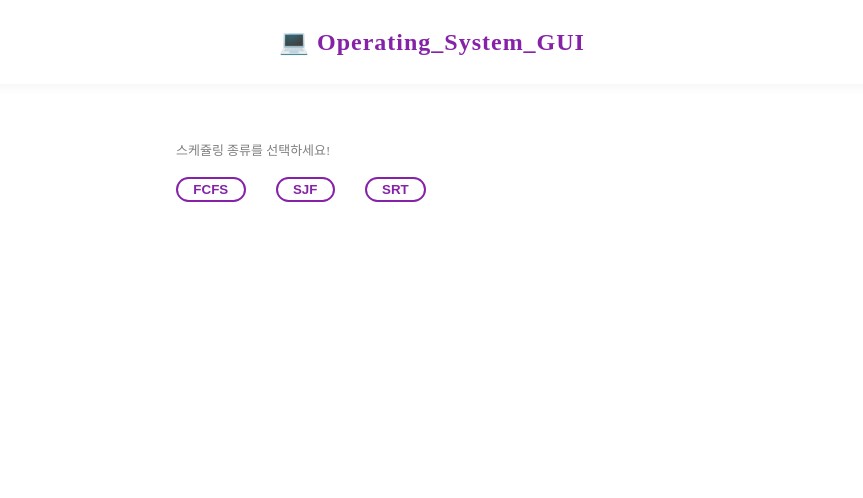
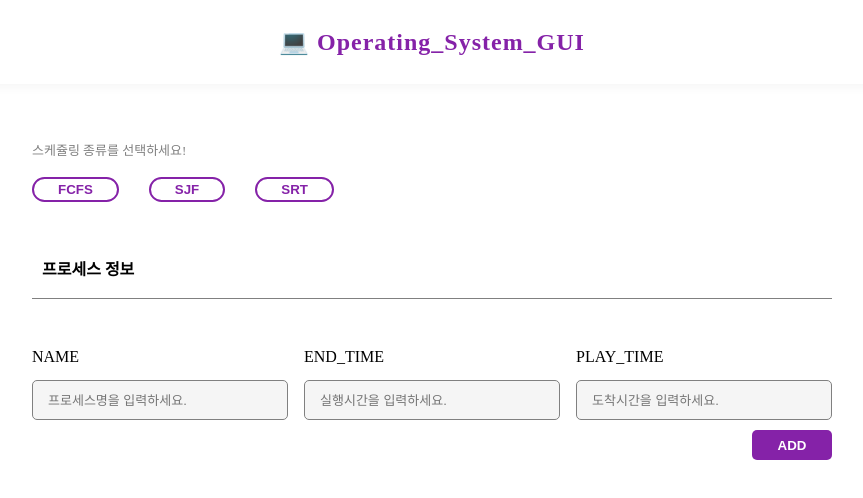
Before and after one commit to jidole02/OPERATING_SYSTEM_ALGORITHM_GUI, a React (Create React App) app: page / in a window 1280 px wide. Shown: the top 498 px of the page, without its empty margins (208-1071 px from the left). Built offline with nearby package versions, Linux system fonts and the light colour scheme.

Commit message:
[CREATE] : SUBMIN INPUT & BUTTON

```diff
--- a/src/components/addProcess/addProcess.tsx
+++ b/src/components/addProcess/addProcess.tsx
@@ -1,12 +1,16 @@
-import ScheduleSort from './scheduleSort'
-import * as s from './styles'
+import InforOfChapter from "../public/InforOfChapter";
+import ManageProcess from "./manageProcess";
+import ScheduleSort from "./scheduleSort";
+import * as s from "./styles";
 
-export default function AddProcess(){
-    return(
-        <>
-        <s.AllWrapper>
-            <ScheduleSort/>
-        </s.AllWrapper>
-        </>
-    )
+export default function AddProcess() {
+  return (
+    <>
+      <s.AllWrapper>
+        <ScheduleSort />
+        <InforOfChapter title="프로세스 정보" />
+        <ManageProcess/>
+      </s.AllWrapper>
+    </>
+  );
 }
--- /dev/null
+++ b/src/components/addProcess/manageProcess.tsx
@@ -0,0 +1,28 @@
+import { useState } from "react";
+import { ProcessData } from "../interface";
+import * as s from "./styles";
+
+export default function ManageProcess() {
+    const [data,setData] = useState<ProcessData>({
+        pname : '',
+        ptime : 0,
+        endTime : 0,
+    })
+  return (
+    <>
+      <s.FlexContainer>
+        <s.ColumnTitle>NAME</s.ColumnTitle>
+        <s.ColumnTitle>END_TIME</s.ColumnTitle>
+        <s.ColumnTitle>PLAY_TIME</s.ColumnTitle>
+      </s.FlexContainer>
+      <s.FlexContainer>
+        <s.ProcessInput placeholder="프로세스명을 입력하세요." name="pname"/>
+        <s.ProcessInput placeholder="실행시간을 입력하세요." name="ptime" type="number" />
+        <s.ProcessInput placeholder="도착시간을 입력하세요." name="endTime"type="number" />
+      </s.FlexContainer>
+      <s.FlexContainer style={{ justifyContent: "flex-end" }}>
+        <s.SubmitBtn>ADD</s.SubmitBtn>
+      </s.FlexContainer>
+    </>
+  );
+}
--- a/src/components/addProcess/styles.tsx
+++ b/src/components/addProcess/styles.tsx
@@ -2,14 +2,14 @@ import styled from "styled-components";
 import { MAIN_COLOR, PRIMARY_WIDTH } from "../../style";
 
 export const AllWrapper = styled.div`
-width:${PRIMARY_WIDTH};
-margin-top:60px;
-`
+  width: ${PRIMARY_WIDTH};
+  margin-top: 60px;
+`;
 
 export const ChoiceWrapper = styled.div`
   width: 100%;
   display: flex;
-  margin-top:20px;
+  margin-top: 20px;
 `;
 
 export const ChoiceDiv = styled.button`
@@ -27,6 +27,56 @@ export const ChoiceDiv = styled.button`
 
 /* 종류 선택하세요 멘트 */
 export const ChoiceMent = styled.p`
+  color: gray;
+  font-size: 13px;
+`;
+
+export const IntroChapter = styled.div`
+  width: 100%;
+  border-bottom: 1px solid gray;
+  padding: 20px 10px;
+  box-sizing: border-box;
+  margin-top: 40px;
+  font-weight: bold;
+`;
+
+export const FlexContainer = styled.div`
+width:100%;
+display:flex;
+justify-content:space-between;
+`
+
+export const ColumnTitle = styled.span`
+width:32%;
+margin-top:50px;
+`
+
+export const ProcessInput = styled.input`
+width:32%;
+margin-top:15px;
+background-color:whitesmoke;
+border:1px solid gray;
+height:40px;
+border-radius:5px;
+padding:0 15px;
+box-sizing:border-box;
 color:gray;
 font-size:13px;
+:focus{
+  box-shadow:0px 0px 2px ${MAIN_COLOR};
+}
 `
+
+export const SubmitBtn = styled.button`
+width:80px;
+height:30px;
+background-color:${MAIN_COLOR};
+color:white;
+border:none;
+border-radius:5px;
+margin-top:10px;
+font-weight:bold;
+:hover{
+  opacity:0.8;
+}
+`
--- /dev/null
+++ b/src/components/interface.tsx
@@ -0,0 +1,9 @@
+export interface InforChapterParams{
+    title : string;
+}
+
+export interface ProcessData{
+    pname : string;
+    ptime : number;
+    endTime : number;
+}
--- /dev/null
+++ b/src/components/public/InforOfChapter.tsx
@@ -0,0 +1,10 @@
+import * as s from './styles'
+import { InforChapterParams } from './../interface';
+
+export default function InforOfChapter(e : InforChapterParams){
+    return(
+        <s.IntroChapter>
+            <h2>{e.title}</h2>
+        </s.IntroChapter>
+    )
+}
--- /dev/null
+++ b/src/components/public/styles.tsx
@@ -0,0 +1,10 @@
+import styled from "styled-components";
+
+export const IntroChapter = styled.div`
+  width: 100%;
+  border-bottom: 1px solid gray;
+  padding: 20px 10px;
+  box-sizing: border-box;
+  margin-top: 40px;
+  font-weight: bold;
+`;
--- a/src/style/index.tsx
+++ b/src/style/index.tsx
@@ -1,2 +1,2 @@
 export const MAIN_COLOR = '#8522A8';
-export const PRIMARY_WIDTH = '40%';
+export const PRIMARY_WIDTH = '800px';
```
